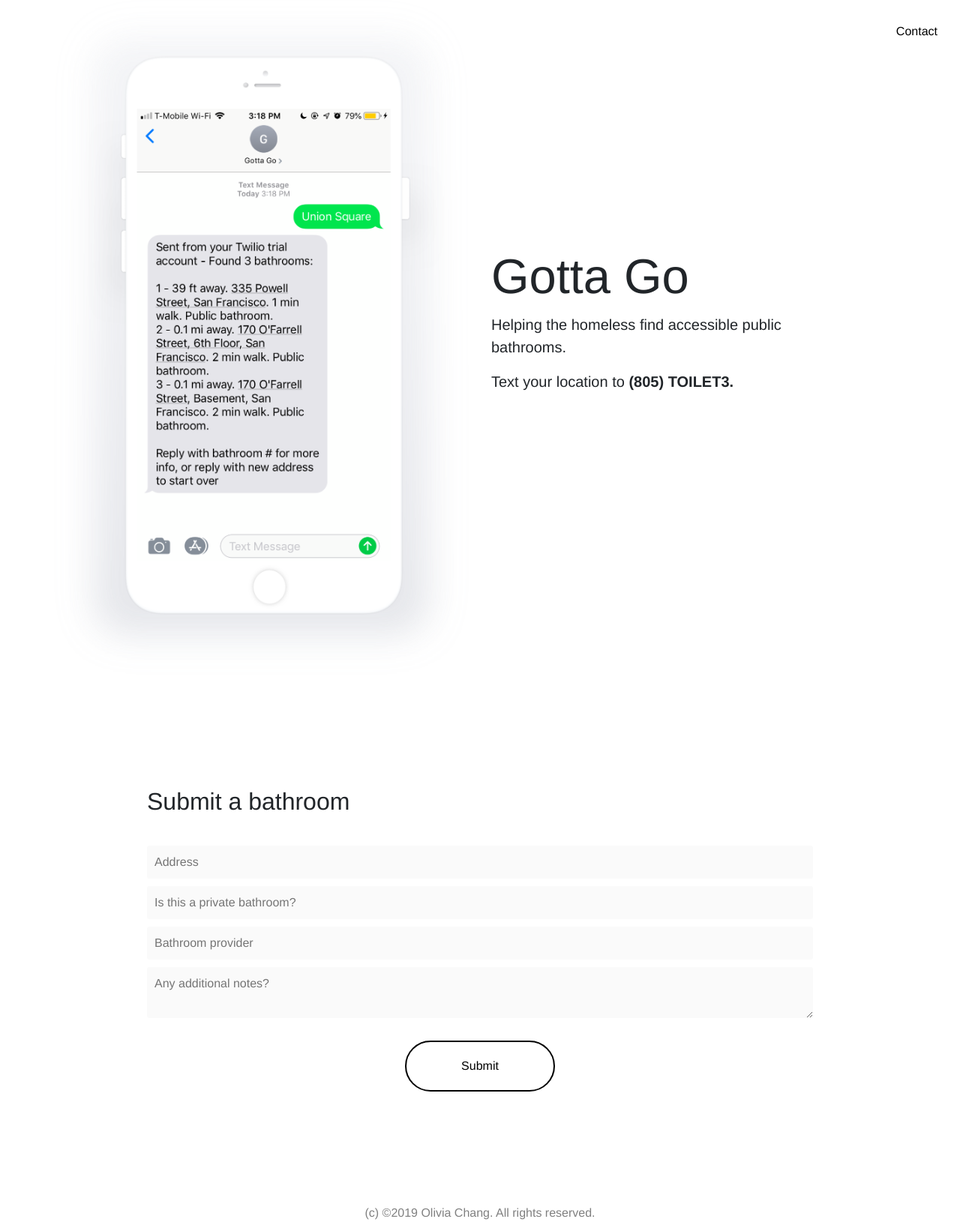
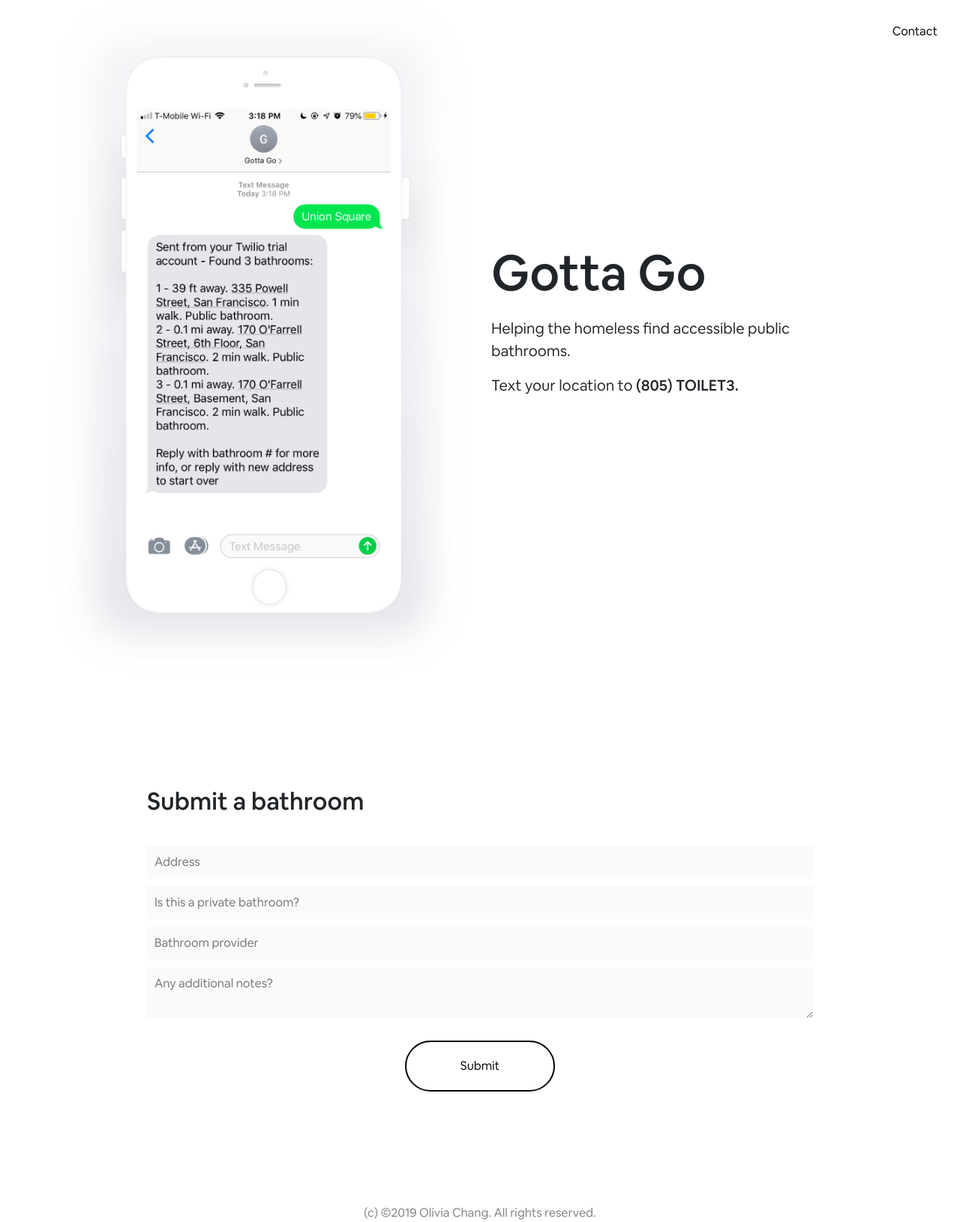
Before and after one commit to oliviachang29/gotta-go-website, a Jekyll site: the page built from index.html, in a window 1280 px wide. Shown: the whole page at 75% size. Built offline with Jekyll 4.4.1, drawn with Linux system fonts in a browser that asks for light colours.

Commit message:
add fonts

```diff
--- a/_sass/_globals.scss
+++ b/_sass/_globals.scss
@@ -47,7 +47,7 @@
 	}
 	h1 {
 		font-size: 65px;
-		margin-bottom: 10px;
+		margin-bottom: 20px;
 	}
 	p {
 		font-size: 20px;
--- a/_sass/_typography.scss
+++ b/_sass/_typography.scss
@@ -1,3 +1,20 @@
+@font-face {
+   font-family: Airbnb Cereal App;
+   font-weight: normal;
+   font-style: normal;
+   src: url('/assets/fonts/AirbnbCereal-Book.ttf');
+}
+
+@font-face {
+   font-family: Airbnb Cereal App;
+   font-weight: bold;
+   font-style: normal;
+   src: url('/assets/fonts/AirbnbCereal-Medium.ttf');
+}
+
+h1, h2 {
+	font-weight: bold;
+}
 a {
 	color: black;
 	transition: 0.2s all;
```
Also changed, not shown: assets/fonts/AirbnbCereal-Book.ttf (added), assets/fonts/AirbnbCereal-Medium.ttf (added), 3 other files.
